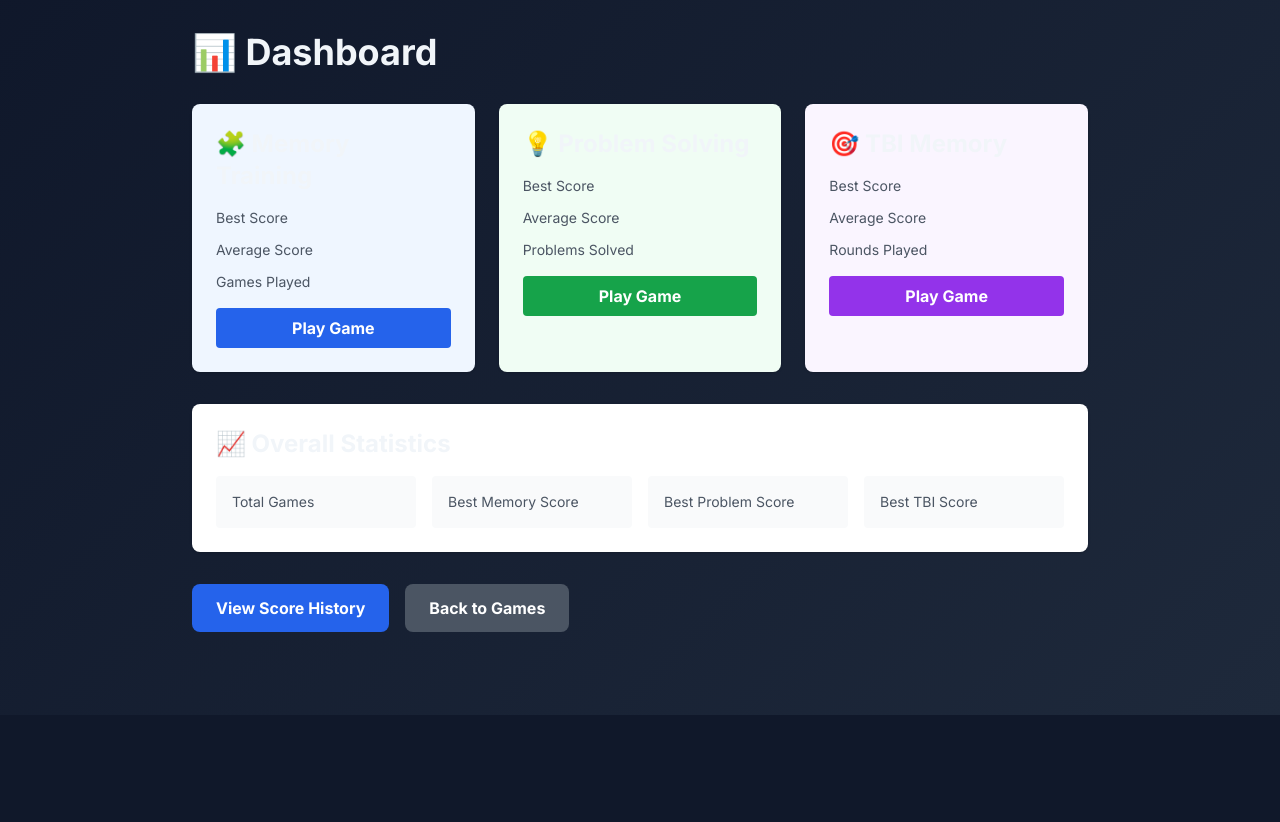
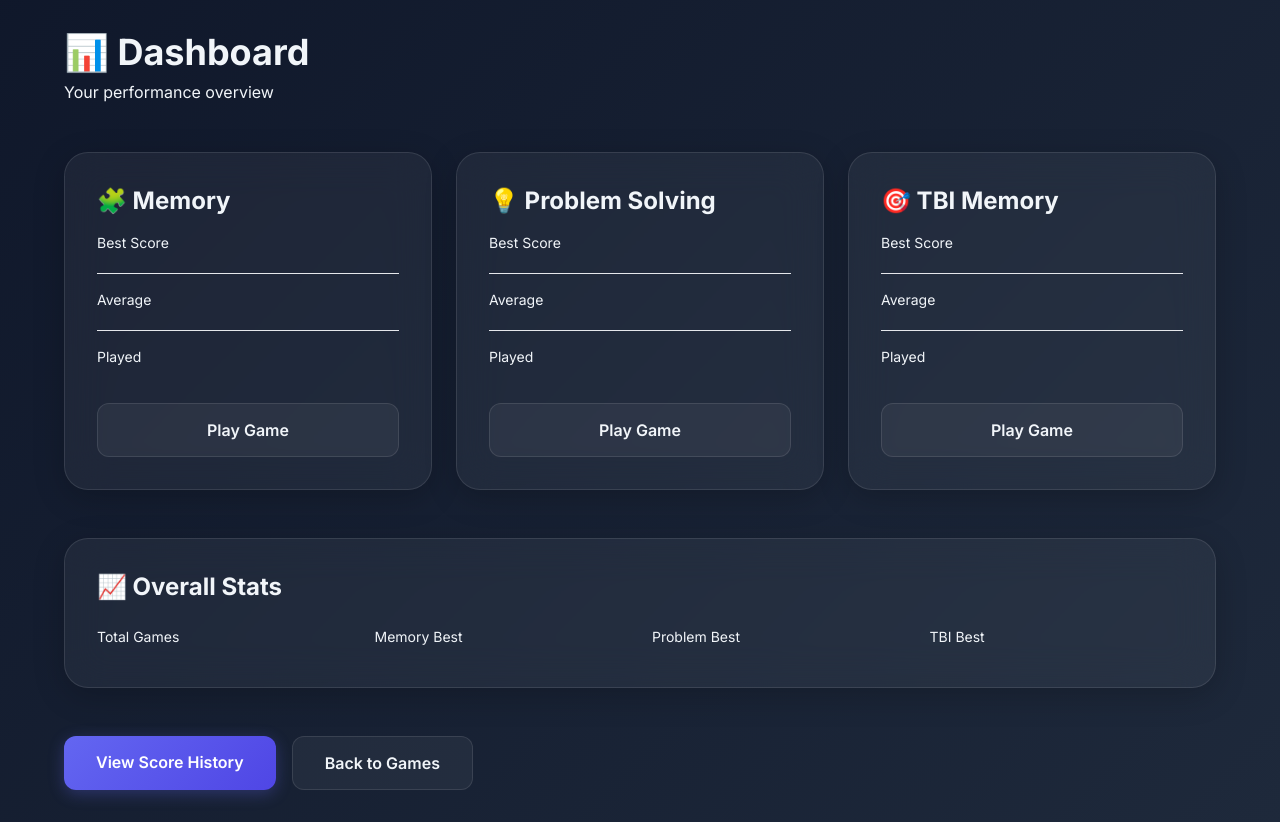
Before and after one commit to iamctodd/braingames, a Flask app: template templates/dashboard.html in a window 1280 px wide. Shown: the part 85-907 px from the top of the page. Before the commit the page ends 800 px from the top, so only its background shows below. Run offline with Flask 3, Linux system fonts and the light colour scheme; the template is opened without the code that fills it, so the values that code supplies are empty; some libraries are stand-ins or nearby versions.

Commit message:
Refine dashboard, leaderboards, and history with glass cards and subtle styling

```diff
--- a/templates/dashboard.html
+++ b/templates/dashboard.html
@@ -1,109 +1,109 @@
 {% extends "base.html" %}
 {% block title %}Dashboard - Brain Games{% endblock %}
 {% block content %}
-<div class="max-w-4xl mx-auto">
-    <h1 class="text-4xl font-bold mb-8">📊 Dashboard</h1>
+<div class="max-w-6xl mx-auto">
+    <!-- Header -->
+    <div class="mb-12 animate-in">
+        <h1 class="text-4xl font-bold mb-2">📊 Dashboard</h1>
+        <p class="text-text-secondary">Your performance overview</p>
+    </div>
 
-    <!-- Overview Stats -->
-    <div class="grid grid-cols-1 md:grid-cols-3 gap-6 mb-8">
+    <!-- Stats Grid -->
+    <div class="grid grid-cols-1 md:grid-cols-3 gap-6 mb-12">
         <!-- Memory Stats -->
-        <div class="bg-blue-50 p-6 rounded-lg shadow">
-            <h2 class="text-2xl font-bold mb-4">🧩 Memory Training</h2>
-            <div class="space-y-3">
-                <div>
-                    <p class="text-gray-600 text-sm">Best Score</p>
-                    <p class="text-3xl font-bold text-blue-600">{{ stats.memory.best }}</p>
+        <div class="glass-card animate-in animate-in-delay-1">
+            <div class="flex items-center justify-between mb-4">
+                <h2 class="text-2xl font-bold">🧩 Memory</h2>
+            </div>
+            <div class="space-y-4">
+                <div class="border-b border-glass-border pb-4">
+                    <p class="text-sm text-text-muted mb-1">Best Score</p>
+                    <p class="text-3xl font-bold text-primary">{{ stats.memory.best }}</p>
                 </div>
-                <div>
-                    <p class="text-gray-600 text-sm">Average Score</p>
-                    <p class="text-2xl font-bold text-blue-500">{{ stats.memory.average }}</p>
+                <div class="border-b border-glass-border pb-4">
+                    <p class="text-sm text-text-muted mb-1">Average</p>
+                    <p class="text-2xl font-bold text-primary-light">{{ stats.memory.average }}</p>
                 </div>
-                <div>
-                    <p class="text-gray-600 text-sm">Games Played</p>
-                    <p class="text-2xl font-bold text-blue-500">{{ stats.memory.total }}</p>
+                <div class="pb-4">
+                    <p class="text-sm text-text-muted mb-1">Played</p>
+                    <p class="text-2xl font-bold text-text-primary">{{ stats.memory.total }}</p>
                 </div>
             </div>
-            <a href="/games/memory" class="mt-4 block bg-blue-600 hover:bg-blue-700 text-white px-4 py-2 rounded text-center font-bold">
-                Play Game
-            </a>
+            <a href="/games/memory" class="btn btn-secondary w-full mt-4">Play Game</a>
         </div>
 
         <!-- Problem Solving Stats -->
-        <div class="bg-green-50 p-6 rounded-lg shadow">
-            <h2 class="text-2xl font-bold mb-4">💡 Problem Solving</h2>
-            <div class="space-y-3">
-                <div>
-                    <p class="text-gray-600 text-sm">Best Score</p>
-                    <p class="text-3xl font-bold text-green-600">{{ stats.problem_solving.best }}</p>
+        <div class="glass-card animate-in animate-in-delay-2">
+            <div class="flex items-center justify-between mb-4">
+                <h2 class="text-2xl font-bold">💡 Problem Solving</h2>
+            </div>
+            <div class="space-y-4">
+                <div class="border-b border-glass-border pb-4">
+                    <p class="text-sm text-text-muted mb-1">Best Score</p>
+                    <p class="text-3xl font-bold text-success">{{ stats.problem_solving.best }}</p>
                 </div>
-                <div>
-                    <p class="text-gray-600 text-sm">Average Score</p>
-                    <p class="text-2xl font-bold text-green-500">{{ stats.problem_solving.average }}</p>
+                <div class="border-b border-glass-border pb-4">
+                    <p class="text-sm text-text-muted mb-1">Average</p>
+                    <p class="text-2xl font-bold text-success">{{ stats.problem_solving.average }}</p>
                 </div>
-                <div>
-                    <p class="text-gray-600 text-sm">Problems Solved</p>
-                    <p class="text-2xl font-bold text-green-500">{{ stats.problem_solving.total }}</p>
+                <div class="pb-4">
+                    <p class="text-sm text-text-muted mb-1">Played</p>
+                    <p class="text-2xl font-bold text-text-primary">{{ stats.problem_solving.total }}</p>
                 </div>
             </div>
-            <a href="/games/problem-solving" class="mt-4 block bg-green-600 hover:bg-green-700 text-white px-4 py-2 rounded text-center font-bold">
-                Play Game
-            </a>
+            <a href="/games/problem-solving" class="btn btn-secondary w-full mt-4">Play Game</a>
         </div>
 
         <!-- TBI Memory Stats -->
-        <div class="bg-purple-50 p-6 rounded-lg shadow">
-            <h2 class="text-2xl font-bold mb-4">🎯 TBI Memory</h2>
-            <div class="space-y-3">
-                <div>
-                    <p class="text-gray-600 text-sm">Best Score</p>
-                    <p class="text-3xl font-bold text-purple-600">{{ stats.tbi_memory.best }}</p>
+        <div class="glass-card animate-in animate-in-delay-3">
+            <div class="flex items-center justify-between mb-4">
+                <h2 class="text-2xl font-bold">🎯 TBI Memory</h2>
+            </div>
+            <div class="space-y-4">
+                <div class="border-b border-glass-border pb-4">
+                    <p class="text-sm text-text-muted mb-1">Best Score</p>
+                    <p class="text-3xl font-bold" style="background: linear-gradient(135deg, #a78bfa 0%, #c084fc 100%); -webkit-background-clip: text; -webkit-text-fill-color: transparent; background-clip: text;">{{ stats.tbi_memory.best }}</p>
                 </div>
-                <div>
-                    <p class="text-gray-600 text-sm">Average Score</p>
-                    <p class="text-2xl font-bold text-purple-500">{{ stats.tbi_memory.average }}</p>
+                <div class="border-b border-glass-border pb-4">
+                    <p class="text-sm text-text-muted mb-1">Average</p>
+                    <p class="text-2xl font-bold" style="background: linear-gradient(135deg, #a78bfa 0%, #c084fc 100%); -webkit-background-clip: text; -webkit-text-fill-color: transparent; background-clip: text;">{{ stats.tbi_memory.average }}</p>
                 </div>
-                <div>
-                    <p class="text-gray-600 text-sm">Rounds Played</p>
-                    <p class="text-2xl font-bold text-purple-500">{{ stats.tbi_memory.total }}</p>
+                <div class="pb-4">
+                    <p class="text-sm text-text-muted mb-1">Played</p>
+                    <p class="text-2xl font-bold text-text-primary">{{ stats.tbi_memory.total }}</p>
                 </div>
             </div>
-            <a href="/games/tbi-memory" class="mt-4 block bg-purple-600 hover:bg-purple-700 text-white px-4 py-2 rounded text-center font-bold">
-                Play Game
-            </a>
+            <a href="/games/tbi-memory" class="btn btn-secondary w-full mt-4">Play Game</a>
         </div>
     </div>
 
-    <!-- Overall Stats -->
-    <div class="bg-white p-6 rounded-lg shadow mb-8">
-        <h2 class="text-2xl font-bold mb-4">📈 Overall Statistics</h2>
-        <div class="grid grid-cols-2 md:grid-cols-4 gap-4">
-            <div class="bg-gray-50 p-4 rounded">
-                <p class="text-gray-600 text-sm">Total Games</p>
-                <p class="text-3xl font-bold">{{ stats.memory.total + stats.problem_solving.total + stats.tbi_memory.total }}</p>
+    <!-- Overall Stats Card -->
+    <div class="glass-card mb-12 animate-in animate-in-delay-1">
+        <h2 class="text-2xl font-bold mb-6">📈 Overall Stats</h2>
+        <div class="grid grid-cols-2 md:grid-cols-4 gap-6">
+            <div>
+                <p class="text-sm text-text-muted mb-2">Total Games</p>
+                <p class="text-4xl font-bold text-primary">{{ stats.memory.total + stats.problem_solving.total + stats.tbi_memory.total }}</p>
             </div>
-            <div class="bg-gray-50 p-4 rounded">
-                <p class="text-gray-600 text-sm">Best Memory Score</p>
-                <p class="text-3xl font-bold text-blue-600">{{ stats.memory.best }}</p>
+            <div>
+                <p class="text-sm text-text-muted mb-2">Memory Best</p>
+                <p class="text-4xl font-bold text-primary">{{ stats.memory.best }}</p>
             </div>
-            <div class="bg-gray-50 p-4 rounded">
-                <p class="text-gray-600 text-sm">Best Problem Score</p>
-                <p class="text-3xl font-bold text-green-600">{{ stats.problem_solving.best }}</p>
+            <div>
+                <p class="text-sm text-text-muted mb-2">Problem Best</p>
+                <p class="text-4xl font-bold text-success">{{ stats.problem_solving.best }}</p>
             </div>
-            <div class="bg-gray-50 p-4 rounded">
-                <p class="text-gray-600 text-sm">Best TBI Score</p>
-                <p class="text-3xl font-bold text-purple-600">{{ stats.tbi_memory.best }}</p>
+            <div>
+                <p class="text-sm text-text-muted mb-2">TBI Best</p>
+                <p class="text-4xl font-bold" style="background: linear-gradient(135deg, #a78bfa 0%, #c084fc 100%); -webkit-background-clip: text; -webkit-text-fill-color: transparent; background-clip: text;">{{ stats.tbi_memory.best }}</p>
             </div>
         </div>
     </div>
 
-    <!-- Links -->
-    <div class="flex gap-4">
-        <a href="/history" class="bg-blue-600 hover:bg-blue-700 text-white px-6 py-3 rounded-lg font-bold">
-            View Score History
-        </a>
-        <a href="/" class="bg-gray-600 hover:bg-gray-700 text-white px-6 py-3 rounded-lg font-bold">
-            Back to Games
-        </a>
+    <!-- Navigation Links -->
+    <div class="flex gap-4 animate-in animate-in-delay-2">
+        <a href="/history" class="btn btn-primary">View Score History</a>
+        <a href="/" class="btn btn-secondary">Back to Games</a>
     </div>
 </div>
 {% endblock %}
```
Also changed, not shown: templates/history.html (+34 -31 lines), templates/leaderboards.html (+48 -30 lines).
